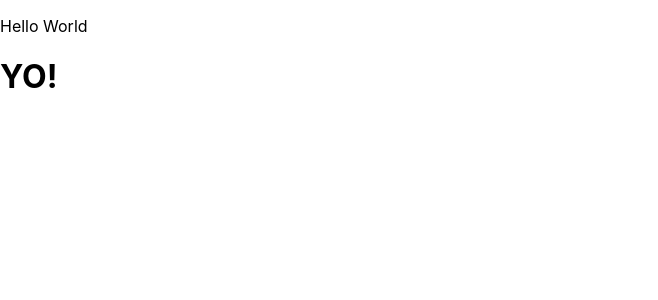
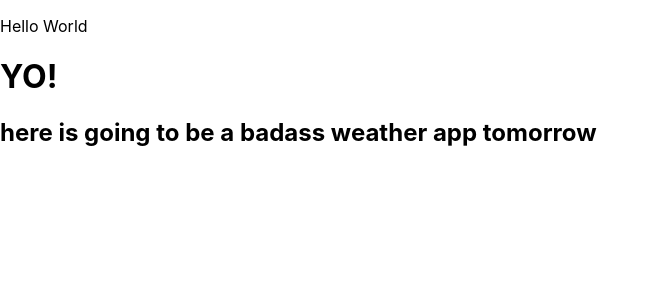
Before and after one commit to JanaJanKaKasova/surfwhere-react, a React (Create React App) app: page / in a window 1280 px wide. Shown: the top 300 px of the page, without its empty margins (0-658 px from the left). Built offline with nearby package versions, Linux system fonts and the light colour scheme.

Commit message:
added just some initial html

```diff
--- a/src/App.js
+++ b/src/App.js
@@ -6,6 +6,7 @@ class App extends React.Component {
       <div>
         <p>Hello World</p>
         <h1>YO!</h1>
+        <h2>here is going to be a badass weather app tomorrow</h2>
       </div>
     );
   }
```
